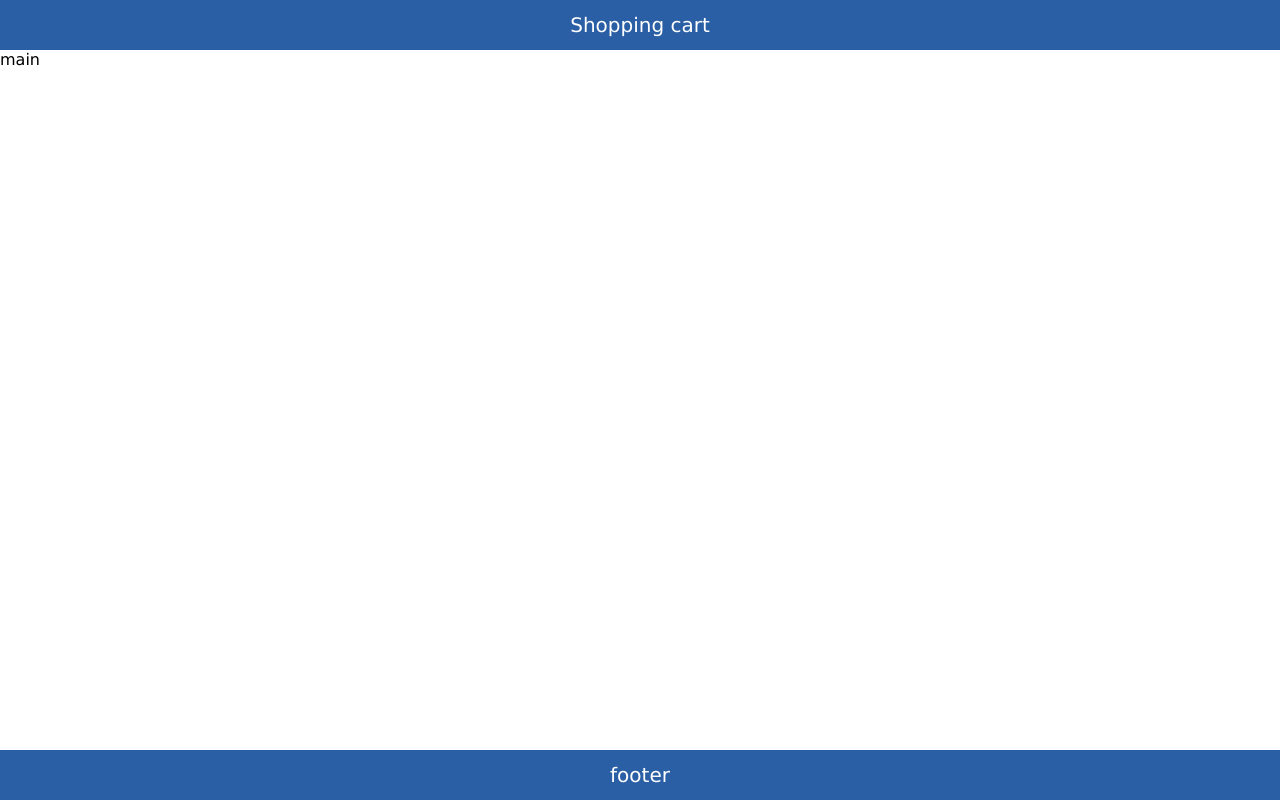
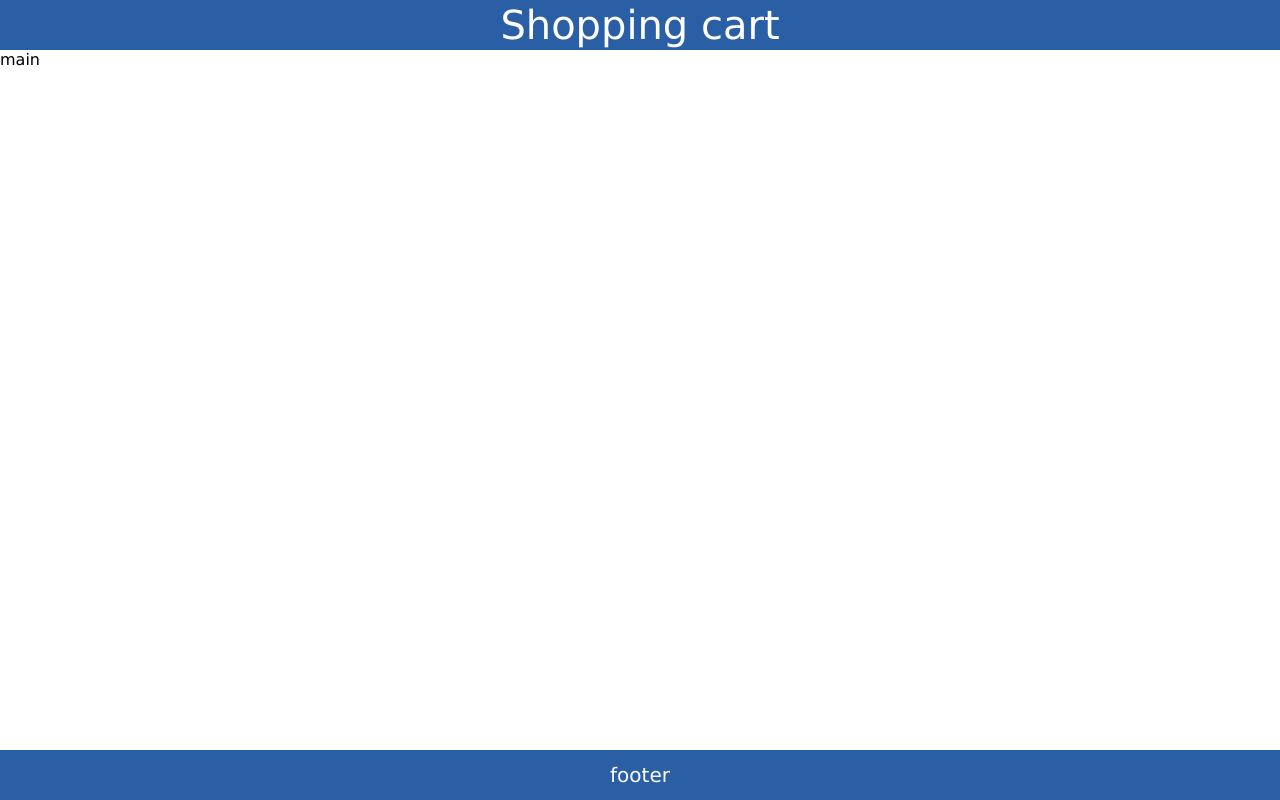
Before and after one commit to Salmakandel20/shopping-cart-using-reactjs, a React (Create React App) app in the folder client/: page / in a window 1280 px wide. Built offline with nearby package versions, Linux system fonts and the light colour scheme.

Commit message:
seconed commit

```diff
--- a/client/src/componets/Header/Header.scss
+++ b/client/src/componets/Header/Header.scss
@@ -4,5 +4,5 @@ header{
     display: flex;
     justify-content: center;
     align-items: center;
-  font-size: 20px;
+  font-size: 40px;
   }
--- a/client/src/css/Header/Header.css
+++ b/client/src/css/Header/Header.css
@@ -4,5 +4,5 @@ header {
   display: flex;
   justify-content: center;
   align-items: center;
-  font-size: 20px;
+  font-size: 40px;
 }
```
